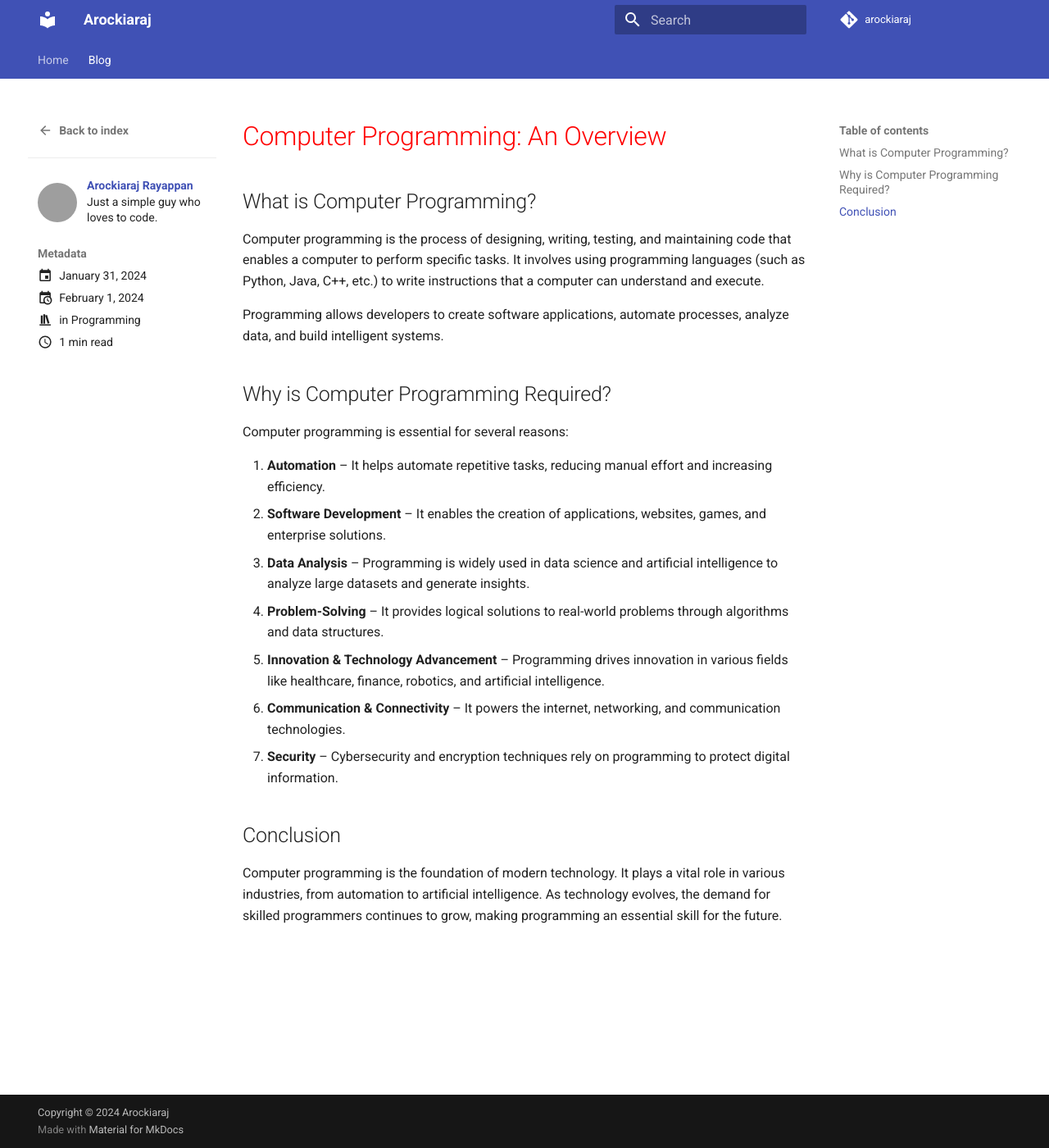
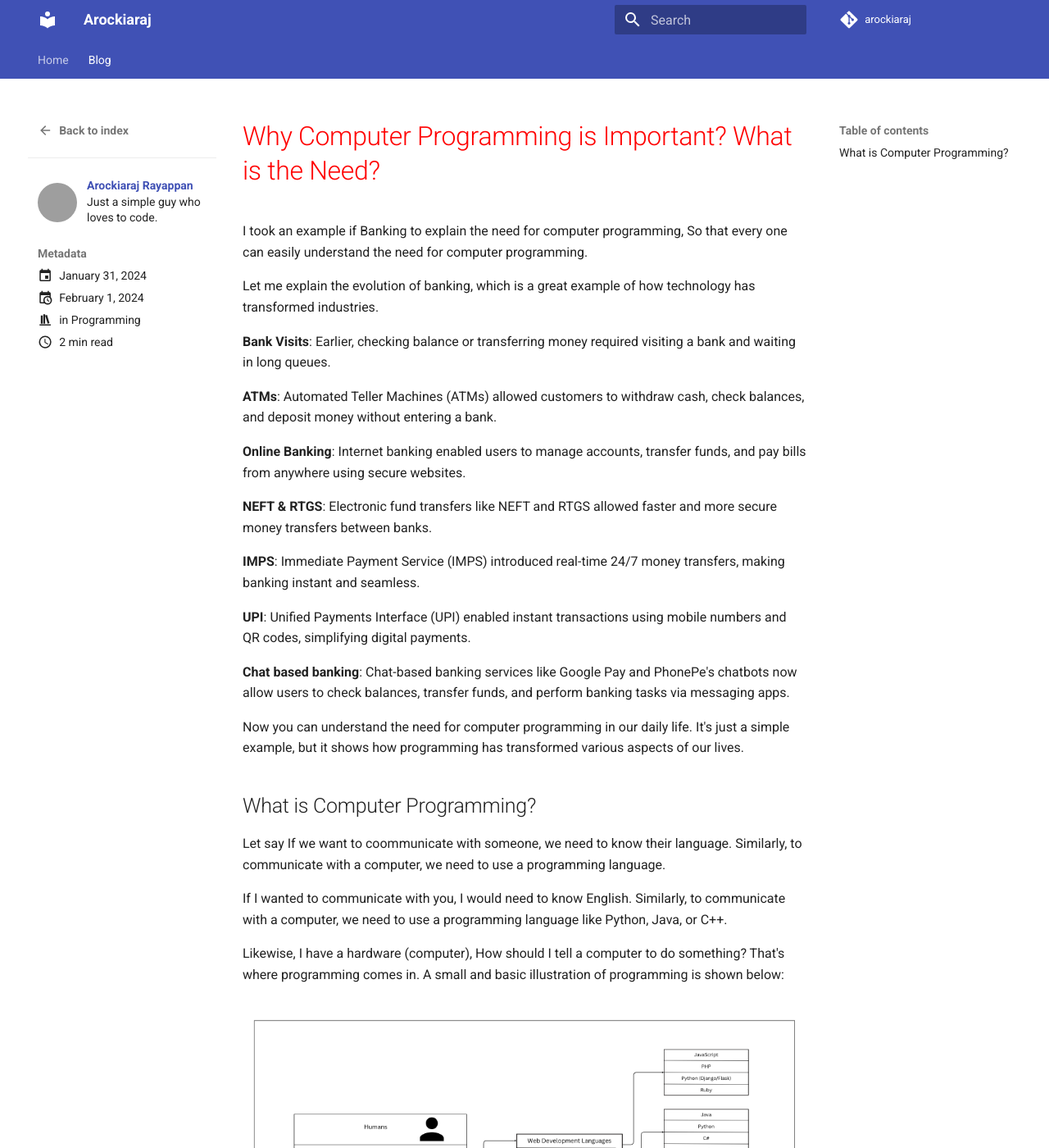
Before and after one commit to arockiaraj1994/arockiaraj, an MkDocs documentation site: the page built from docs/blog/posts/programming/what_is_programming.md, in a window 1280 px wide and 1400 px high. Shown: the whole window at 82% size. Built offline with MkDocs 1.6.1 and Material for MkDocs 9.7.7, drawn with Linux system fonts in a browser that asks for light colours; some of the changed text lies outside the part shown; grey boxes are pictures that could not be loaded.

Commit message:
Refined the blog

```diff
--- a/docs/blog/posts/programming/what_is_programming.md
+++ b/docs/blog/posts/programming/what_is_programming.md
@@ -8,27 +8,44 @@ date:
   updated: 2024-02-01
 ---
 
+# Why Computer Programming is Important? What is the Need?
 
-# Computer Programming: An Overview
+
+I took an example if Banking to explain the need for computer programming, So that every one can easily understand the need for computer programming.
+
+
+Let me explain the evolution of banking, which is a great example of how technology has transformed industries.
+
+**Bank Visits**: Earlier, checking balance or transferring money required visiting a bank and waiting in long queues.
+
+**ATMs**: Automated Teller Machines (ATMs) allowed customers to withdraw cash, check balances, and deposit money without entering a bank.
+
+**Online Banking**: Internet banking enabled users to manage accounts, transfer funds, and pay bills from anywhere using secure websites.
+
+**NEFT & RTGS**: Electronic fund transfers like NEFT and RTGS allowed faster and more secure money transfers between banks.
+
+**IMPS**: Immediate Payment Service (IMPS) introduced real-time 24/7 money transfers, making banking instant and seamless.
+
+**UPI**: Unified Payments Interface (UPI) enabled instant transactions using mobile numbers and QR codes, simplifying digital payments.
+
+**Chat based banking**: Chat-based banking services like Google Pay and PhonePe's chatbots now allow users to check balances, transfer funds, and perform banking tasks via messaging apps.
+
+
+Now you can understand the need for computer programming in our daily life. It's just a simple example, but it shows how programming has transformed various aspects of our lives.
+
+
 
 ## What is Computer Programming?
 
-Computer programming is the process of designing, writing, testing, and maintaining code that enables a computer to perform specific tasks. It involves using programming languages (such as Python, Java, C++, etc.) to write instructions that a computer can understand and execute.
+Let say If we want to coommunicate with someone, we need to know their language. Similarly, to communicate with a computer, we need to use a programming language.
 
-Programming allows developers to create software applications, automate processes, analyze data, and build intelligent systems.
+If I wanted to communicate with you, I would need to know English. Similarly, to communicate with a computer, we need to use a programming language like Python, Java, or C++.
 
-## Why is Computer Programming Required?
+Likewise, I have a hardware (computer), How should I tell a computer to do something? That's where programming comes in.
+A small and basic illustration of programming is shown below:
 
-Computer programming is essential for several reasons:
+![Programming Language](../../assets/images/computer_programs.png)
 
-1. **Automation** – It helps automate repetitive tasks, reducing manual effort and increasing efficiency.
-2. **Software Development** – It enables the creation of applications, websites, games, and enterprise solutions.
-3. **Data Analysis** – Programming is widely used in data science and artificial intelligence to analyze large datasets and generate insights.
-4. **Problem-Solving** – It provides logical solutions to real-world problems through algorithms and data structures.
-5. **Innovation & Technology Advancement** – Programming drives innovation in various fields like healthcare, finance, robotics, and artificial intelligence.
-6. **Communication & Connectivity** – It powers the internet, networking, and communication technologies.
-7. **Security** – Cybersecurity and encryption techniques rely on programming to protect digital information.
 
-## Conclusion
 
-Computer programming is the foundation of modern technology. It plays a vital role in various industries, from automation to artificial intelligence. As technology evolves, the demand for skilled programmers continues to grow, making programming an essential skill for the future.
+Programming language allows developers to create software applications, automate processes, analyze data, and build intelligent systems.
```
Also changed, not shown: docs/blog/assets/images/computer_programs.png (added).
